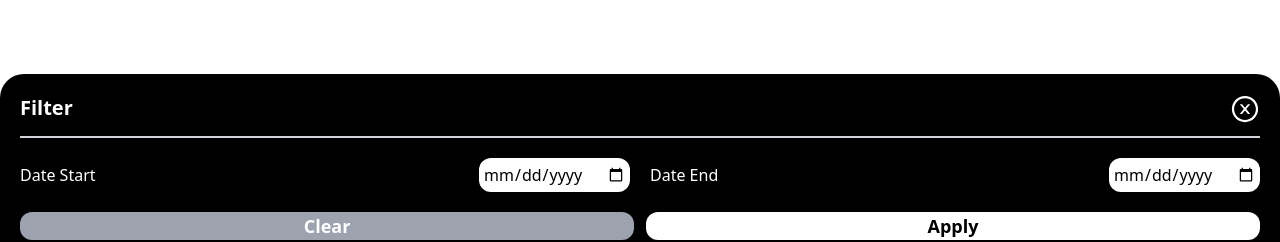
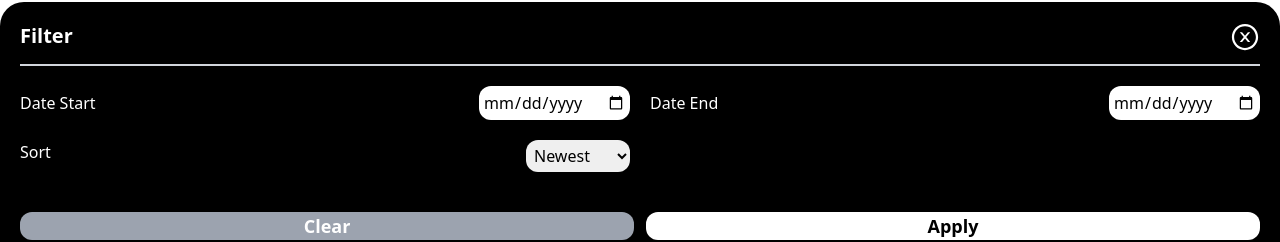
Before and after one commit to bernadettechrestella/article-finder, a React (Vite) app: page / in a window 1280 px wide. Both pictures are taken after a click on the icon 1242 px from the left and 78 px from the top of the page. Shown: the part 512-754 px from the top of the page. Built offline with nearby package versions, Linux system fonts and the light colour scheme; no server answers.

Commit message:
Update Filter.jsx

```diff
--- a/src/components/Filter.jsx
+++ b/src/components/Filter.jsx
@@ -45,7 +45,8 @@
             <p className='text-center font-semibold text-xl'>Filter</p>
             <AiOutlineCloseCircle className='text-white cursor-pointer' size={30} onClick={() => togglePopUp()}/>
           </div>
-          <div className='grid tablet:grid-cols-2 gap-5'>
+
+          <div className='grid tablet:grid-cols-2 gap-5 mb-5'>
             <div className='flex justify-between'>
               <p className='my-auto'>Date Start</p>
               <input type="date" className='rounded-xl p-1 text-black cursor-pointer' onChange={(e) => setBeginDate(e.target.value)} value={beginDate}/>
@@ -55,6 +56,17 @@
               <input type="date" className='rounded-xl p-1 text-black cursor-pointer' onChange={(e) => setEndDate(e.target.value)} value={endDate}/>
             </div>
           </div>
+          <div className='grid tablet:grid-cols-2 gap-5 mb-5'>
+            <div className='flex justify-between'>
+              <p>Sort</p>
+              <select className='text-black rounded-xl p-1'>
+                <option value="newest">Newest</option>
+                <option value="oldest">Oldest</option>
+                <option value="relevance">Relevance</option>
+              </select>
+            </div>
+          </div>
+
           <div className='flex gap-3'>
           <button className='text-center font-semibold text-lg w-full mt-5 bg-gray-400 text-white rounded-xl'
             onClick={() => handleFilterClear()}>Clear</button>
```
